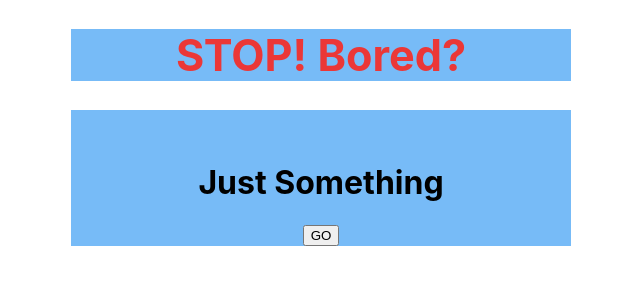
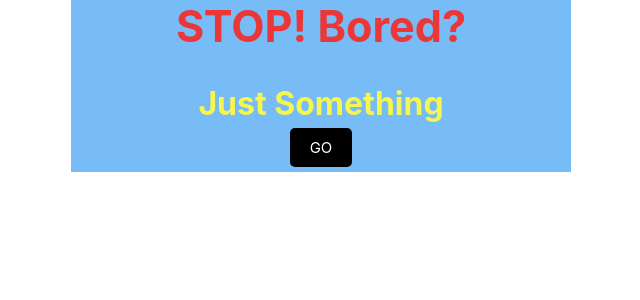
Before and after one commit to JGieseWeb/stop-bored-app, an Angular app in the folder stop-bored-app/: page / in a window 1280 px wide. Shown: the top 300 px of the page, without its empty margins (319-959 px from the left). Built offline with nearby package versions, Linux system fonts and the light colour scheme.

Commit message:
💄Add global style

```diff
--- a/stop-bored-app/src/styles.css
+++ b/stop-bored-app/src/styles.css
@@ -6,7 +6,7 @@
 :root {
   /* COLORS */
   --primary-color: #77bbf7;
-  --secondary--color: #f6f64f;
+  --secondary-color: #f6f64f;
   --text-color: #0d1117;
 }
 body {
@@ -23,3 +23,74 @@ code {
   font-family: source-code-pro, Menlo, Monaco, Consolas, "Courier New",
     monospace;
 }
+
+* {
+  box-sizing: border-box;
+  margin: 0;
+  padding: 0;
+}
+
+.container {
+  max-width: 500px;
+  margin: 30px auto;
+  overflow: auto;
+  min-height: 300px;
+  border: 1px solid steelblue;
+  padding: 30px;
+  border-radius: 5px;
+}
+.btn {
+  display: inline-block;
+  background: #000;
+  color: #fff;
+  border: none;
+  padding: 10px 20px;
+  margin: 5px;
+  border-radius: 5px;
+  cursor: pointer;
+  text-decoration: none;
+  font-size: 15px;
+  font-family: inherit;
+}
+.btn:focus {
+  outline: none;
+}
+.btn:active {
+  transform: scale(0.98);
+}
+
+.btn-block {
+  display: block;
+  width: 100%;
+}
+
+.form-control {
+  margin: 20px 0;
+}
+
+.form-control label {
+  display: block;
+}
+
+.form-control input {
+  width: 100%;
+  height: 40px;
+  margin: 5px;
+  padding: 3px 7px;
+  font-size: 17px;
+}
+
+.form-control-check {
+  display: flex;
+  align-items: center;
+  justify-content: space-between;
+}
+
+.form-control-check label {
+  flex: 1;
+}
+
+.form-control-check input {
+  flex: 2;
+  height: 20px;
+}
```
